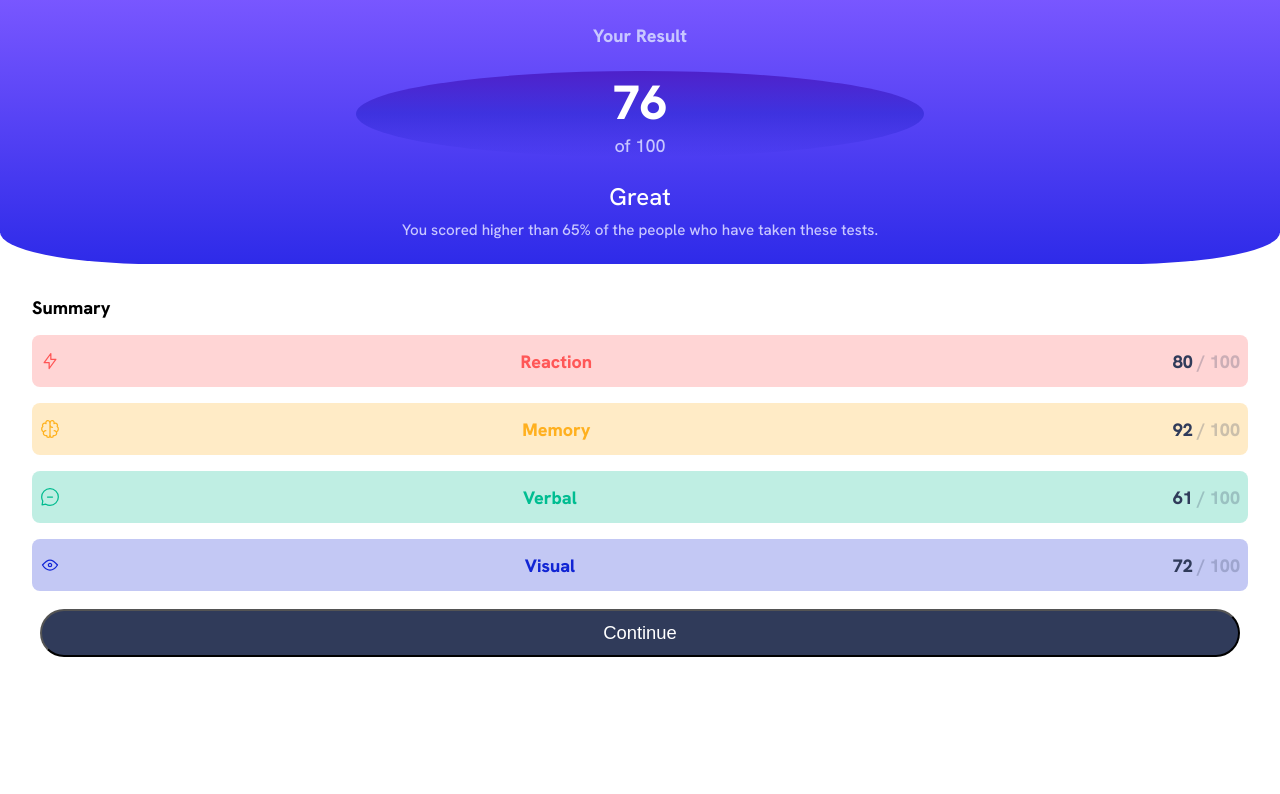
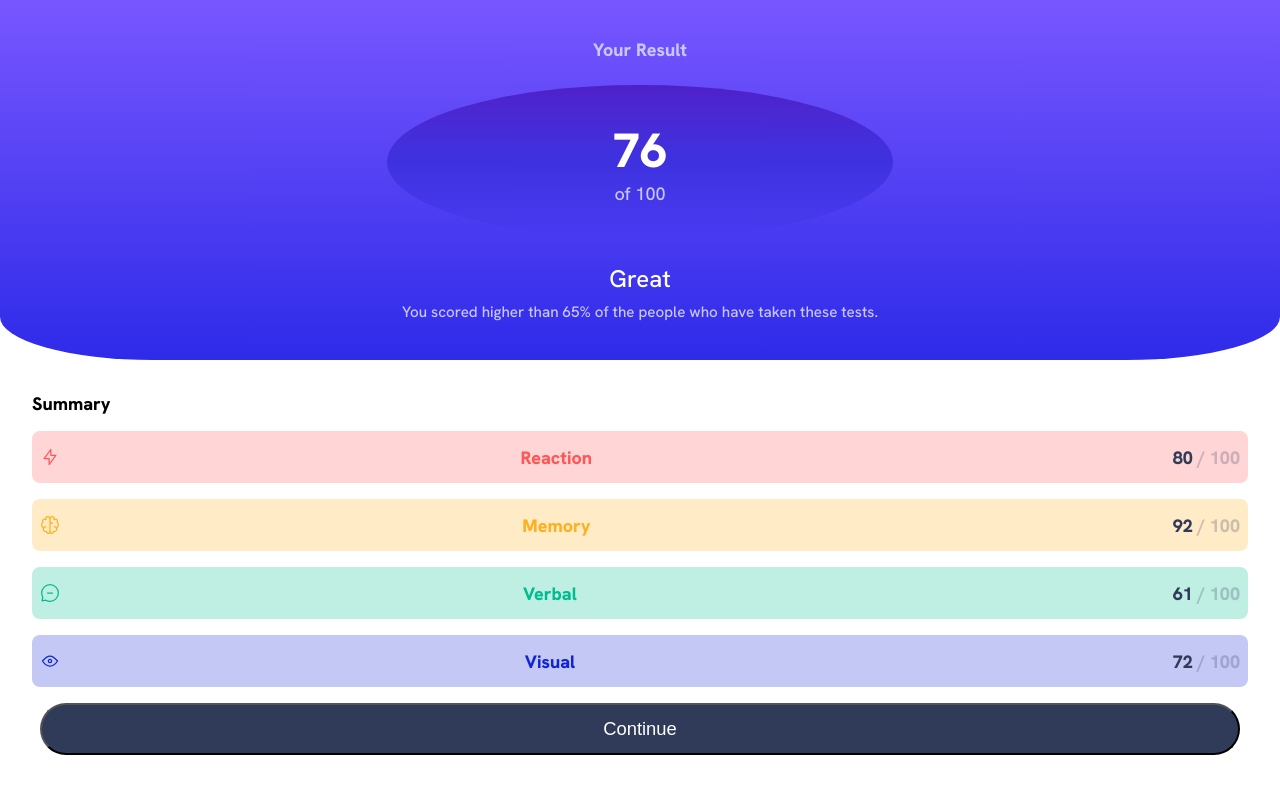
Before and after one commit to Mizunen/results-summary-component-with-css-flexbox, a plain HTML site: page index.html in a window 1280 px wide. Drawn offline with Linux system fonts and the light colour scheme.

Commit message:
update values in overalls, button, and circle

```diff
--- a/main.css
+++ b/main.css
@@ -25,8 +25,9 @@ body{
 }
 
 .overall{
-    height: 33%;
-    /* min-height: 30rem; */
+    /*height: 33%;
+     min-height: 30rem; */
+    min-height: 45%;
     background-image: linear-gradient( hsl(252, 100%, 67%),hsl(241, 81%, 54%));
     border-radius: 0 0 12% 12%;
     color: hsl(241, 100%, 89%);
@@ -49,8 +50,8 @@ body{
 .results-circle{
     border-radius: 50%;
      background-image: linear-gradient(hsla(256, 72%, 46%, 1), hsla(241, 72%, 46%, .5), hsla(241, 72%, 46%, 0));
-    height: 35%;
-    width: 45%;
+    height: 45%;
+    width: 40%;
     display: flex;
     flex-direction: column;
     align-items: center;
@@ -160,7 +161,7 @@ body{
 }
 .continue-button{
     width: 100%;
-    height: 3rem;
+    height: 3.25rem;
     border-radius: 5rem;
     font-size: 1.15rem;
     position: relative;
@@ -168,7 +169,7 @@ body{
     background-color:hsl(224, 30%, 27%);
 }
 
-.continue-button:hover{
+.continue-button:hover, .continue-button:active{
     /* background-color: linear-gradient(hsl(252, 100%, 67%),hsl(241, 81%, 54%)); */
     background-image:linear-gradient( hsl(252, 100%, 67%),hsl(241, 81%, 54%));
 }
```
